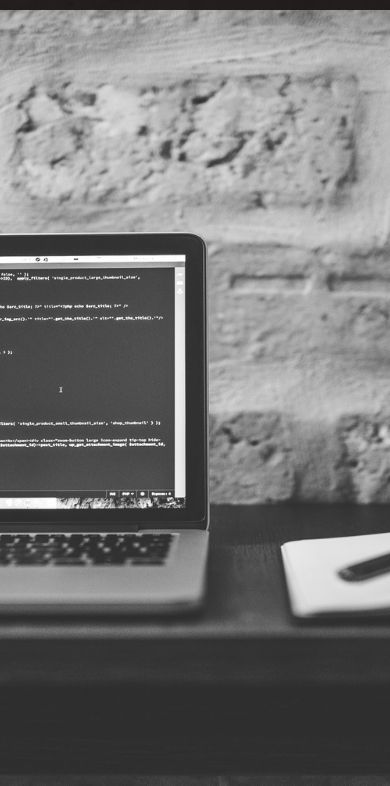
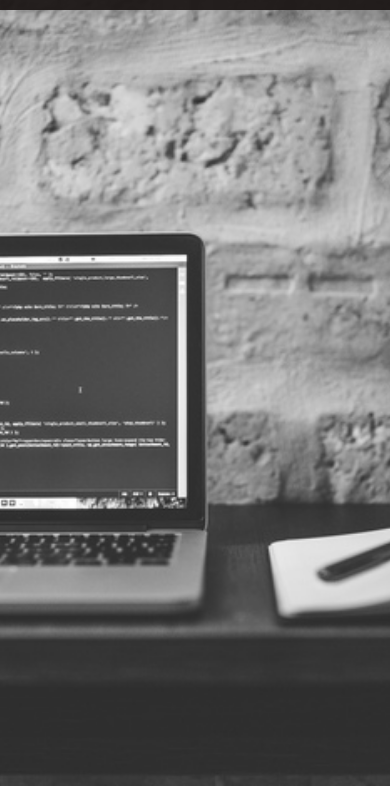
Before and after one commit to KamilPietron/KamilPietron.github.io, a plain HTML site: page index.html in a window 390 px wide. Shown: the part 58-844 px from the top of the page. Drawn offline with Linux system fonts and the light colour scheme.

Commit message:
bg mobile

```diff
--- a/style.css
+++ b/style.css
@@ -4,7 +4,31 @@
 	box-sizing: border-box;
 }
 
+/* Background image */
+body {
+	background-image: url(bg1.jpg);
+	background-repeat: no-repeat;
+	background-position: center center;
+	background-attachment: fixed;
+	webkit-background-size: cover;
+	-moz-background-size: cover;
+	-o-background-size: cover;
+	background-size: cover;
+	height: 100vh;
+	width: 100vw;
+	opacity: 0.95;
+	overflow-x: hidden
 
+}
+
+.icon {
+	margin: 0 40px 0 0;
+}
+.icon:hover {
+	opacity: 0.7;
+	transition: 0.5s;
+	color: #c9cbb3;
+}
 
 nav {
 	display: flex;
@@ -55,6 +79,7 @@ nav {
 
 @media screen and (max-width: 768px) {
 	body {
+		background-image: url(bg_mobile.jpg);
 		overflow-x: hidden;
 		max-width: 100%
 	}
@@ -98,6 +123,7 @@ nav {
 
 @media screen and (max-width: 1024px) {
 	body {
+		background-image: url(bg_mobile.jpg);
 		overflow-x: hidden;
 		max-width: 100%
 	}
@@ -150,48 +176,3 @@ ul li a:hover::after {
 	transform: scaleX(1);
 	transform-origin: left;
 }
-
-/* Background image */
-body {
-	background-image: url(bg1.jpg);
-	background-repeat: no-repeat;
-	background-position: center;
-	background-attachment: fixed;
-	webkit-background-size: cover;
-	-moz-background-size: cover;
-	-o-background-size: cover;
-	background-size: cover;
-	height: 100vh;
-	width: 100vw;
-	opacity: 0.95;
-	overflow-x: hidden
-
-}
-
-.icon {
-	margin: 0 40px 0 0;
-}
-.icon:hover {
-	opacity: 0.7;
-	transition: 0.5s;
-	color: #c9cbb3;
-}
-
-
-/* Footer
-
-footer {
-  position: fixed;
-  left: 0;
-  bottom: 0;
-  width: 100%;
-  color: white;
-  text-align: center;
-}
-
-.center-footer {
-display: flex;
-justify-content: center;
-}
-
-*/
```
